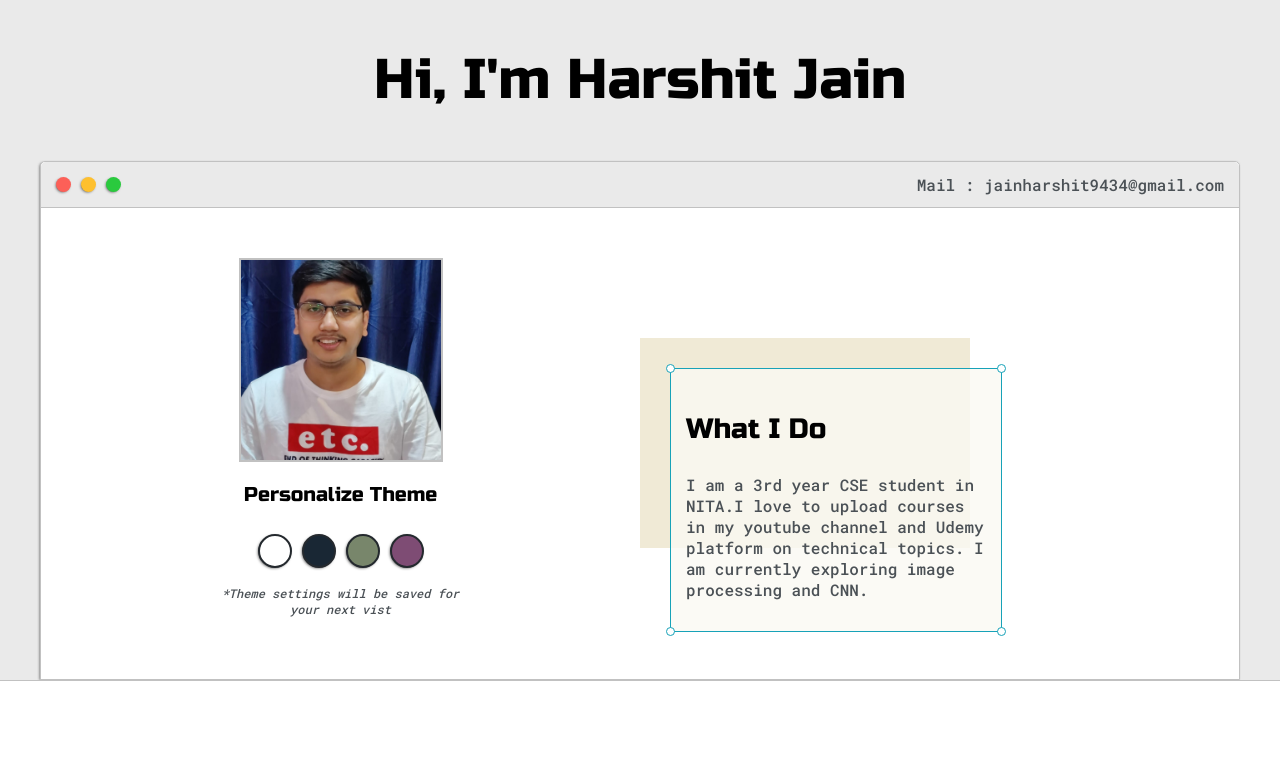
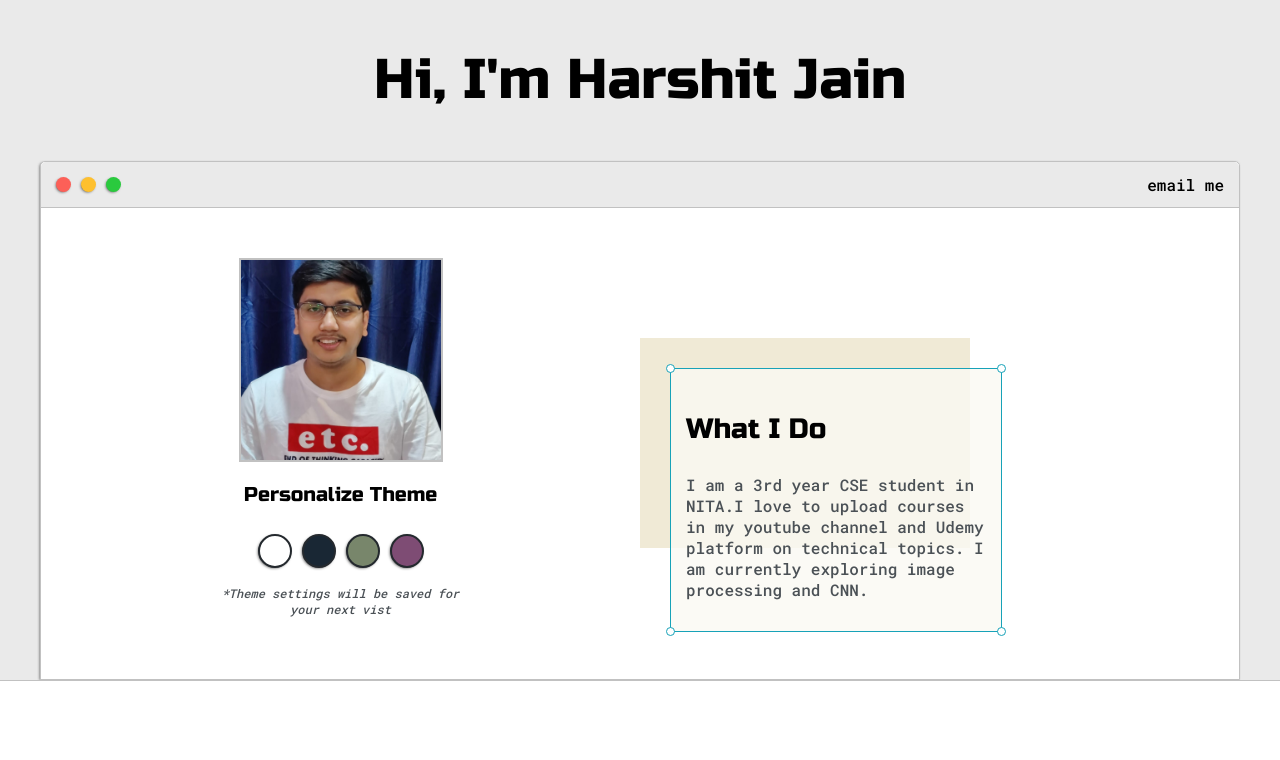
Before and after one commit to HarshitDolu/Harshit_nita, a plain HTML site: page index.html in a window 1280 px wide. Shown: the top 760 px of the page. Drawn offline with Linux system fonts and the light colour scheme.

Commit message:
Update index.html

```diff
--- a/index.html
+++ b/index.html
@@ -36,7 +36,7 @@
 
 
 					<ul id="navigation">
-						<li>Mail : jainharshit9434@gmail.com</li>
+						<li><a href="mailto:jainharshit9434@gmail.com">email me</a></li>
 
 					</ul>
 				</div>
```
